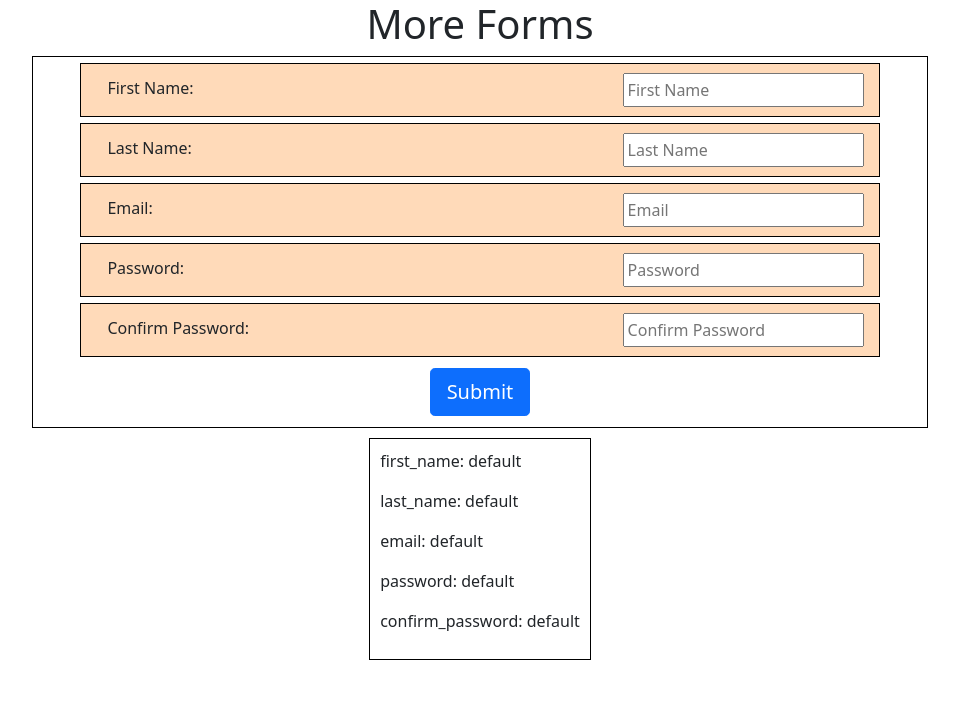
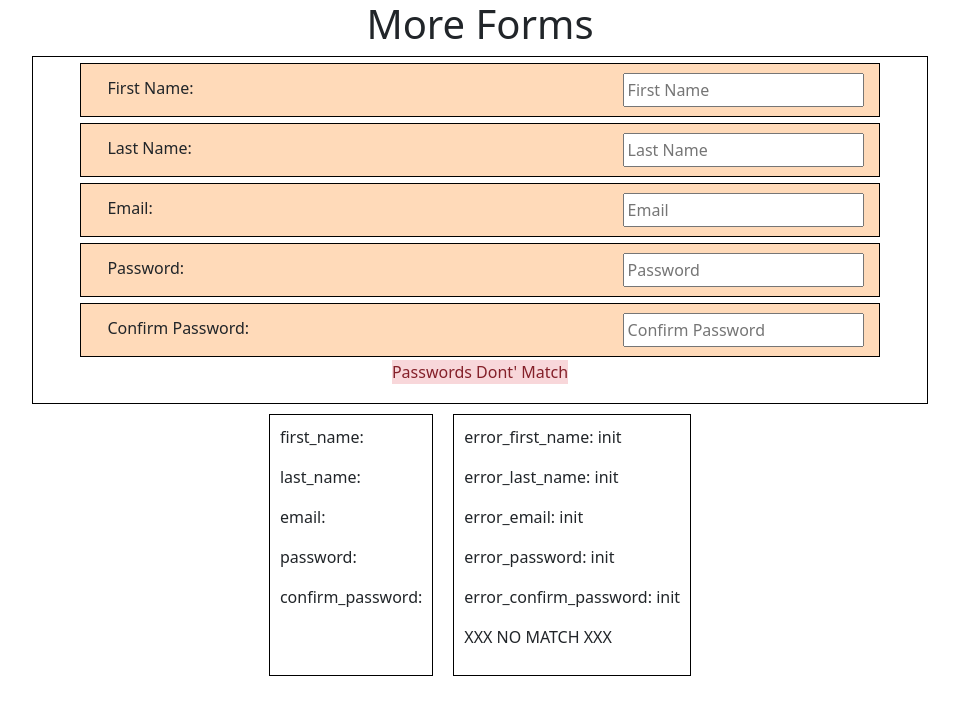
Before and after one commit to niembro64/more_forms, a React (Create React App) app: page / in a window 1280 px wide. Shown: the top 714 px of the page, without its empty margins (160-1119 px from the left). Built offline with nearby package versions, Linux system fonts and the light colour scheme.

Commit message:
matching passwords hook not matching reality but everything else ok

```diff
--- a/src/App.css
+++ b/src/App.css
@@ -44,3 +44,8 @@
   padding: 10px;
   margin: 10px;
 }
+
+#bottom{
+  display: flex;
+
+}
--- a/src/App.jsx
+++ b/src/App.jsx
@@ -5,13 +5,29 @@ import "bootstrap/dist/css/bootstrap.min.css";
 
 function App() {
   const [form, setForm] = useState({
-    first_name: "default",
-    last_name: "default",
-    email: "default",
-    password: "default",
-    confirm_password: "default",
+    first_name: "",
+    last_name: "",
+    email: "",
+    password: "",
+    confirm_password: "",
   });
 
+  const [errors, setErrors] = useState({
+    first_name: "init",
+    last_name: "init",
+    email: "init",
+    password: "init",
+    confirm_password: "init",
+    pass_match: false,
+  });
+
+  const onSubmitHandler = (event) => {
+    event.preventDefault();
+
+    const newObject = form;
+
+    console.log(newObject);
+  };
   const onChangeHandler = (event) => {
     event.preventDefault();
     // console.log("I'm here eric")
@@ -21,12 +37,33 @@ function App() {
       [event.target.name]: event.target.value,
     };
     setForm(newState);
+
+    //////////// errors
+
+    var newPassMatch = true;
+    var newErrorValue = "";
+    if (event.target.value.length < 5) {
+      newErrorValue = event.target.name + " must be at least 5 chars";
+      // console.log(`name ${event.target.name} value ${event.target.value}`);
+      // console.log(`ename ${newErrorName} evalue ${newErrorValue}`);
+    } else {
+      newErrorValue = "";
+    }
+    if (event.target.name === "password") {
+      console.log("in password checker");
+      (event.target.value == form.confirm_password ? newPassMatch = true : newPassMatch = false);
+    } else if (event.target.name === "confirm_password") {
+      console.log("in confirm_password checker");
+      (event.target.value == form.password ? newPassMatch = true : newPassMatch = false);
+    } else {
+      console.log("in somewher else");
+    }
+    const newStateErr = {
+      ...errors,
+      [event.target.name]: newErrorValue,
+      passMatch: newPassMatch,
     };
-
-  const onSubmitHandler = (event) => {};
-
-  const lengthValidator = (input, n) => {
-    return input.length >= n ? true : false;
+    setErrors(newStateErr);
   };
 
   return (
@@ -35,7 +72,7 @@ function App() {
 
       <form onSubmit={onSubmitHandler} className="appinner">
         <div className="item">
-          <label className="label" for="first_name" >
+          <label className="label" htmlFor="first_name">
             First Name:{" "}
           </label>
           <input
@@ -46,8 +83,13 @@ function App() {
             placeholder="First Name"
           />
         </div>
+        {errors.first_name === "" || errors.first_name === "init" ? (
+          ""
+        ) : (
+          <p className="alert-danger">{errors.first_name}</p>
+        )}
         <div className="item">
-          <label className="label" for="last_name">
+          <label className="label" htmlFor="last_name">
             Last Name:
           </label>
           <input
@@ -58,20 +100,30 @@ function App() {
             placeholder="Last Name"
           />
         </div>
+        {errors.last_name === "" || errors.last_name === "init" ? (
+          ""
+        ) : (
+          <p className="alert-danger">{errors.last_name}</p>
+        )}
         <div className="item">
-          <label className="label" for="email">
+          <label className="label" htmlFor="email">
             Email:
           </label>
           <input
             className="input"
             type="text"
-            name="last_name"
+            name="email"
             onChange={onChangeHandler}
             placeholder="Email"
           />
         </div>
+        {errors.email === "" || errors.email === "init" ? (
+          ""
+        ) : (
+          <p className="alert-danger">{errors.email}</p>
+        )}
         <div className="item">
-          <label className="label" for="password">
+          <label className="label" htmlFor="password">
             Password:
           </label>
           <input
@@ -82,8 +134,13 @@ function App() {
             placeholder="Password"
           />
         </div>
+        {errors.password === "" || errors.password === "init" ? (
+          ""
+        ) : (
+          <p className="alert-danger">{errors.password}</p>
+        )}
         <div className="item">
-          <label className="label" for="confirm_password">
+          <label className="label" htmlFor="confirm_password">
             Confirm Password:
           </label>
           <input
@@ -94,11 +151,29 @@ function App() {
             placeholder="Confirm Password"
           />
         </div>
+        {errors.confirm_password === "" ||
+        errors.confirm_password === "init" ? (
+          ""
+        ) : (
+          <p className="alert-danger">{errors.confirm_password}</p>
+        )}
+        {errors.first_name == "" &&
+        errors.last_name == "" &&
+        errors.email == "" ? (
           <input
             type="submit"
             className="btn btn-primary btn-lg d-block mx-auto my-2"
           />
+        ) : (
+          ""
+        )}
+        {errors.pass_match ? (
+          <p></p>
+        ) : (
+          <p className="alert-danger">Passwords Dont' Match</p>
+        )}
       </form>
+      <div id="bottom">
         <div id="repeated">
           <p name="test">first_name: {form.first_name}</p>
           <p name="test">last_name: {form.last_name}</p>
@@ -106,6 +181,19 @@ function App() {
           <p name="test">password: {form.password}</p>
           <p name="test">confirm_password: {form.confirm_password}</p>
         </div>
+        <div id="repeated">
+          <p name="test">error_first_name: {errors.first_name}</p>
+          <p name="test">error_last_name: {errors.last_name}</p>
+          <p name="test">error_email: {errors.email}</p>
+          <p name="test">error_password: {errors.password}</p>
+          <p name="test">error_confirm_password: {errors.confirm_password}</p>
+          {errors.pass_match ? (
+            <p name="test">MATCH</p>
+          ) : (
+            <p name="test">XXX NO MATCH XXX</p>
+          )}
+        </div>
+      </div>
     </div>
   );
 }
```
Lines whose indentation alone changed are shown as unchanged.
